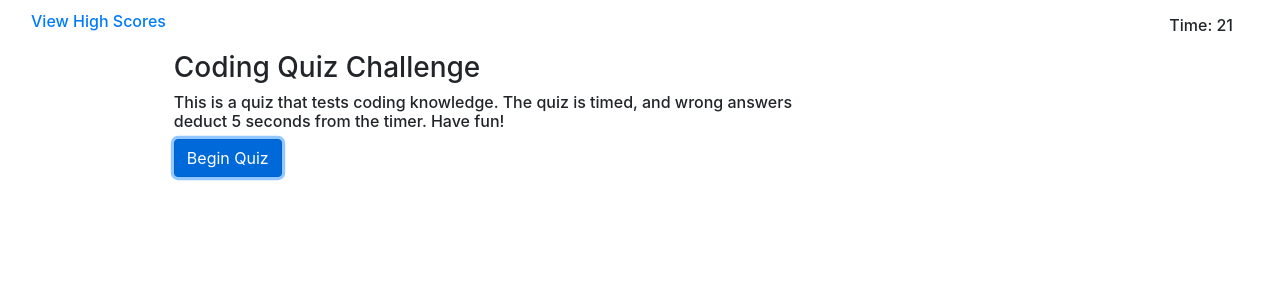
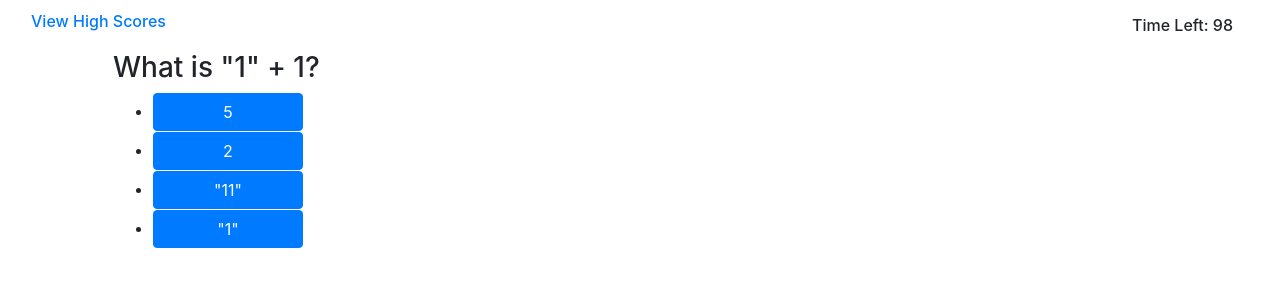
Before and after one commit to locutusOO1/code_quiz, a plain HTML site: page index.html in a window 1280 px wide. Both pictures are taken after a click on the button "Begin Quiz". Drawn offline with nearby package versions, Linux system fonts and the light colour scheme.

Commit message:
question layout and functionality

```diff
--- a/code.js
+++ b/code.js
@@ -1,10 +1,103 @@
 $(document).ready(function() {
     // global variables
     var totalSeconds = 100;
+    var score = 0;
     var interval;
     var timeLeft = $('#time');
+    var questions = [["What is \"1\" + 1?",4,"5","2","\"11\"","\"1\""],
+                     ["What is the increment operator?",3,"-","++","+","%"],
+                     ["What is the decrement operator?",2,"--","-","/","^"],
+                     ["True/False: \"===\" always produces the same results as \"==\"",3,"True","False"],
+                     ["True/False: JavaScript allows you to create anonymous function (functions without a name)",2,"True","False"]];
+    var quesIndex = -1;
+    var result = "";
+    var resClass = ""
+    var lockAns = false;
+    // content rows
+    var headingRow = $('#heading_row');
+    var contentRow = $('#content_row');
+    var buttonRow = $('#button_row');
+    var resultRow = $('#result_row');
 
+    function initGame () {
+        var newEl = $('<h3 id="main_header" class="mx-auto">Coding Quiz Challenge</h3>');
+        newEl.appendTo(headingRow);
+        newEl = $('<h6 id="summary">This is a quiz that tests coding knowledge. The quiz is timed, and wrong answers deduct 5 seconds from the timer. Have fun!</h6>');
+        newEl.appendTo(contentRow);
+        newEl = $('<button id="begin" type="button" class="btn btn-primary mx-auto">Begin Quiz</button>');
+        newEl.appendTo(buttonRow);
+        // need action listener for begin button
+        var begBtn = $('#begin');
+        begBtn.on("click",startGame);
+    }
+
+    // View Scores
+    function viewScores () {
+        alert("Score!");
+    }
+
+    // Go to Next Question
+    function nextQues () {
+        clearContent();
+        lockAns = false;
+        quesIndex++;
+        if (quesIndex < questions.length) {
+            var newEl = $('<h3 id="main_header">'+ questions[quesIndex][0] +'</h3>');
+            newEl.appendTo(headingRow);
+            newEl = $('<ul class="options"></ul>');
+            for (var i = 2; i < questions[quesIndex].length; i++) {
+                var option = $('<li><button type="button" class="btn btn-primary" value="'+ i +'">'+ questions[quesIndex][i] +'</button></li>');
+                option.appendTo(newEl);
+            }
+            newEl.appendTo(contentRow);
+            // Options action listener
+            $('.options').on("click",function(event) {
+                if (event.target.value) {
+                    if (!lockAns) {
+                        lockAns = true;
+                        var ans = parseInt(event.target.value);
+                        if (ans === questions[quesIndex][1]) {
+                            result="Right!";
+                            resClass = "right";
+                            score++;
+                        } else {
+                            result="Wrong!";
+                            resClass = "wrong";
+                            if (totalSeconds > 5) {
+                                totalSeconds -= 5;
+                            } else {
+                                totalSeconds = 0;
+                            }
+                        }
+                        newEl = $('<h6 class="result '+ resClass +'">'+ result +'</h6>');
+                        newEl.appendTo(resultRow);
+                        var timeOut = setTimeout(function() {
+                            nextQues();
+                        },1250);
+                    }
+                }
+            });
+        } else {
+            alert("Game Over!!!");
+        }
+    }
+
+    function clearContent() {
+        headingRow.empty();
+        contentRow.empty();
+        buttonRow.empty();
+        resultRow.empty();
+    }
+
+    function startGame() {
+        // initialize timer
+        totalSeconds = 100;
         clearInterval(interval);
+        // clear content
+        clearContent();
+        // start questions
+        nextQues();
+        // run timer
         interval = setInterval( function() {
             if (totalSeconds > 0) {
                 totalSeconds--;
@@ -13,5 +106,16 @@ $(document).ready(function() {
                 // end game
                 return;
             }
-    }, 100);
+        }, 1000);
+    }
+
+    // end game when timer reaches 0
+
+    // Start Game
+    initGame();
+
+    // Score link action listener
+    $('#high_link').on("click",viewScores);
+
+
 });
--- a/index.html
+++ b/index.html
@@ -24,8 +24,9 @@
                     View High Scores
                 </h6>
             </a>
+            <!-- Timer -->
             <h6 class="nav navbar" id="timer">
-                Time:&nbsp;<span id="time">0</span>
+                Time Left:&nbsp;<span id="time">0</span>
             </h6>
         </nav>
     </header>
@@ -33,32 +34,45 @@
     <main class="container-fluid" id="main_container">
         <div class="row">
             <article>
-                <div class="row">
-                    <div class="col-md-2"></div>
-                    <div class="col-md-8">
+                <!-- Heading Row -->
+                <div class="row" id="heading_row">
+                    <!-- <div class="col-md-2"></div> -->
+                    <!-- <div class="col-md-12"> -->
                         <!-- <h3 class="text-center" id="main_header"> -->
                         <!-- <h3 class="mx-auto" id="main_header"> -->
-                        <h3 id="main_header">
+                        <!-- <h3 id="main_header" class="mx-auto">
                             Coding Quiz Challenge
-                        </h3>
-                    </div>
-                    <div class="col-md-2"></div>
+                        </h3> -->
+                    <!-- </div> -->
+                    <!-- <div class="col-md-2"></div> -->
                 </div>
-                <div class="row">
-                    <div class="col-md-2"></div>
-                    <div class="col-md-8">
-                        <h6 id="summary">
+                <!-- Content Row -->
+                <div class="row" id="content_row">
+                    <!-- <div class="col-md-2"></div> -->
+                    <!-- <div class="col-md-12"> -->
+                        <!-- <h6 id="summary">
                             This is a quiz that tests coding knowledge. The quiz is timed, and wrong answers deduct 5 seconds from the timer. Have fun!
-                        </h6>
-                    </div>
-                    <div class="col-md-2"></div>
+                        </h6> -->
+                    <!-- </div> -->
+                    <!-- <div class="col-md-2"></div> -->
+                    <!-- <ol>
+                        <li>1</li>
+                        <li>1</li>
+                        <li>1</li>
+                        <li>1</li>
+                        <li>1</li>
+                    </ol> -->
                 </div>
-                <div class="row">
-                    <div class="col-md-2"></div>
-                    <div class="col-md-8">
-                        <button id="begin" type="button" class="btn btn-primary mx-auto">Begin Quiz</button>
-                    </div>
-                    <div class="col-md-2"></div>
+                <!-- Button Row -->
+                <div class="row" id="button_row">
+                    <!-- <div class="col-md-2"></div> -->
+                    <!-- <div class="col-md-12"> -->
+                        <!-- <button id="begin" type="button" class="btn btn-primary mx-auto">Begin Quiz</button> -->
+                    <!-- </div> -->
+                    <!-- <div class="col-md-2"></div> -->
+                </div>
+                <!-- Result Row -->
+                <div class="row" id="result_row">
                 </div>
             </article>
         </div>
--- a/style.css
+++ b/style.css
@@ -1,2 +1,27 @@
 /* margin: auto */
 /* text-align: center */
+
+button {
+    margin-bottom: 1px;
+    min-width: 150px;
+}
+
+#main_container {
+    margin-left: 10%;
+    margin-right: 10%;
+    max-width: 80%;
+}
+
+.result {
+    min-width: 200px;
+    border-top: solid 1px #cccccc;
+    font-style: italic;
+}
+
+.right {
+    color: green;
+}
+
+.wrong {
+    color: red;
+}
```
Lines whose indentation alone changed are shown as unchanged.
